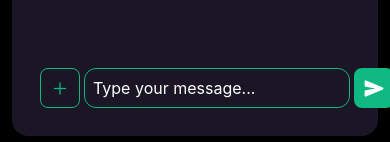
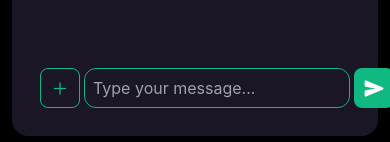
Before and after one commit to David-DaweiMa/lifex-mobile-prod, a React Native app: screen /Chat in a window 390 px wide. Shown: the part 152-294 px from the top of the page. Built offline with nearby package versions, Linux system fonts and the light colour scheme.

Commit message:
Change input placeholder text color to light gray for consistency with bottom menu

```diff
--- a/src/screens/ChatScreen.tsx
+++ b/src/screens/ChatScreen.tsx
@@ -588,7 +588,7 @@ const ChatScreen: React.FC = () => {
               value={chatInput}
               onChangeText={setChatInput}
               placeholder="Ask me anything about New Zealand..."
-              placeholderTextColor="#FFFFFF"
+              placeholderTextColor="#9CA3AF"
               multiline
             />
             <TouchableOpacity style={styles.sendButton} onPress={handleSendMessage}>
@@ -630,7 +630,7 @@ const ChatScreen: React.FC = () => {
                 value={chatInput}
                 onChangeText={setChatInput}
                 placeholder="Type your message..."
-                placeholderTextColor="#FFFFFF"
+                placeholderTextColor="#9CA3AF"
               />
               <TouchableOpacity style={styles.sendButton} onPress={handleSendMessage}>
                 <Ionicons name="send" size={20} color="#FFFFFF" />
```
